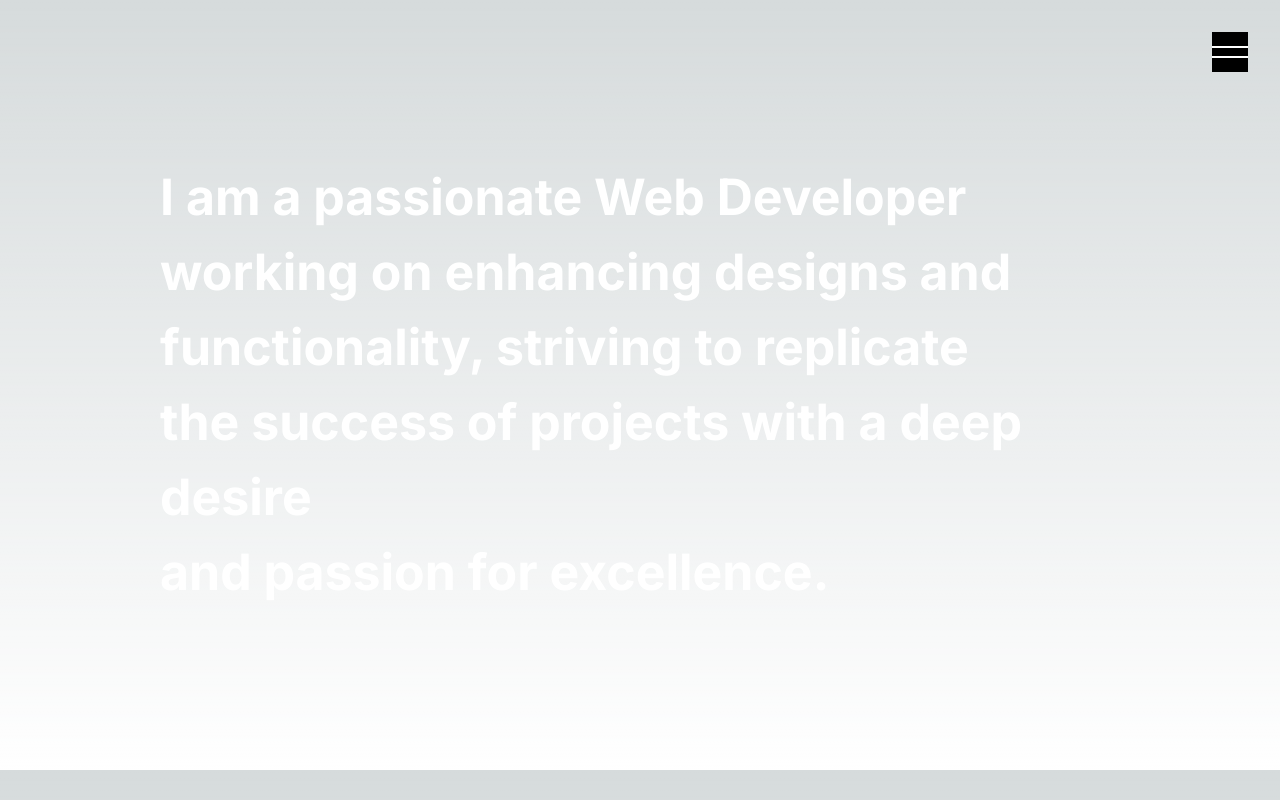
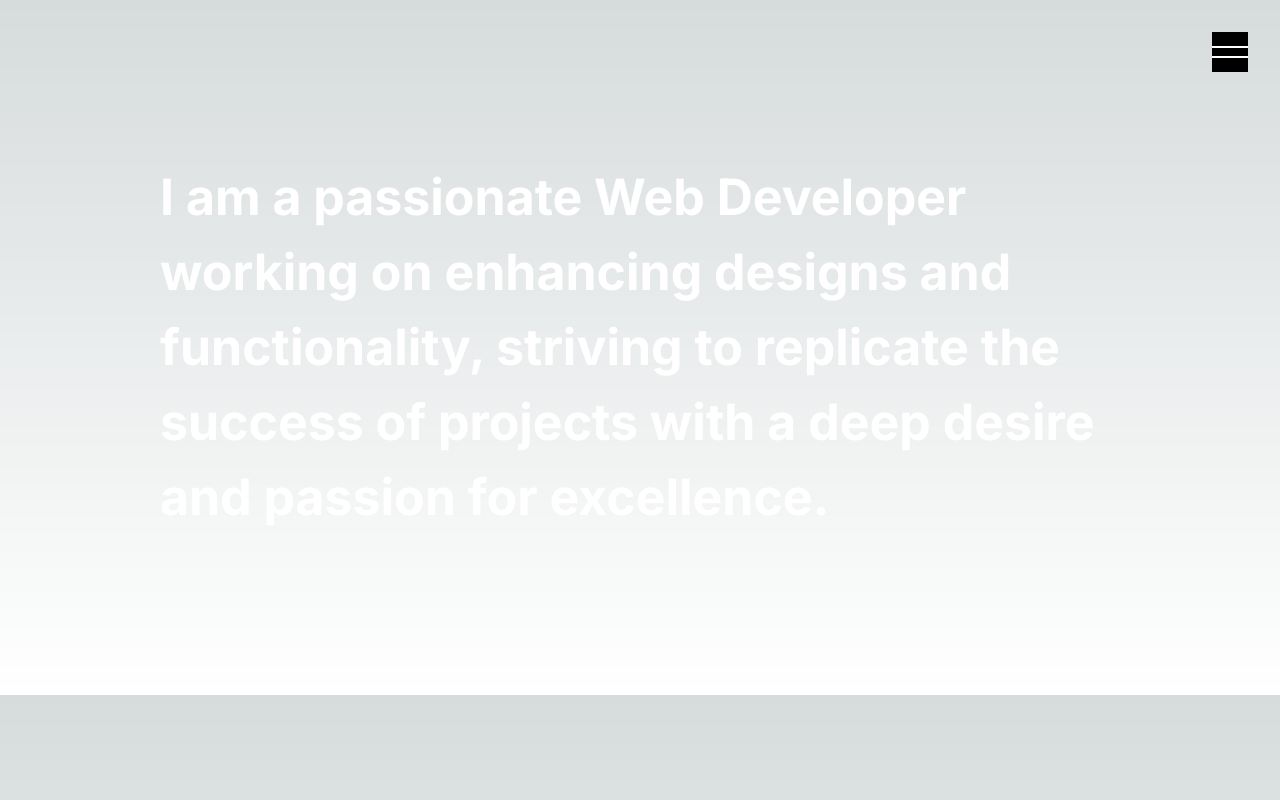
Before and after one commit to mayankpm/portfolio-website, a Next.js app in the folder portfolio/: page / in a window 1280 px wide. Built offline with nearby package versions, Linux system fonts and the light colour scheme.

Commit message:
mobile view

```diff
--- a/portfolio/components/Hero.jsx
+++ b/portfolio/components/Hero.jsx
@@ -5,9 +5,9 @@ export default function Hero() {
   return (
     <>
         <div className='text-container'>
-            <div>I am a passionate Web Developer working on enhancing designs and functionality, striving to replicate </div>
-            <div>the success of projects with a deep desire </div>
-            <div>and passion for excellence.</div>
+            I am a passionate Web Developer working on enhancing designs and functionality, striving to replicate
+            the success of projects with a deep desire
+            and passion for excellence.
         </div>
     </>
   )
--- a/portfolio/styles/Hero.css
+++ b/portfolio/styles/Hero.css
@@ -1,9 +1,27 @@
 .about-text-container{
     font-size: 50px;
-    padding: 10rem;
+    padding: 10rem 2rem;
+}
+
+@media (min-width: 768px) {
+    .about-text-container {
+        font-size: 24px;
+        padding: 10rem;
+
+    }
 }
 
 /* Hero.css */
+
+
 .text-container {
     color: white;
+    font-size: 24px; /* Set initial font size for all views */
 }
+
+@media (min-width: 768px) {
+    /* Apply larger font size for larger screens */
+    .text-container {
+        font-size: 50px;
+    }
+}
```
